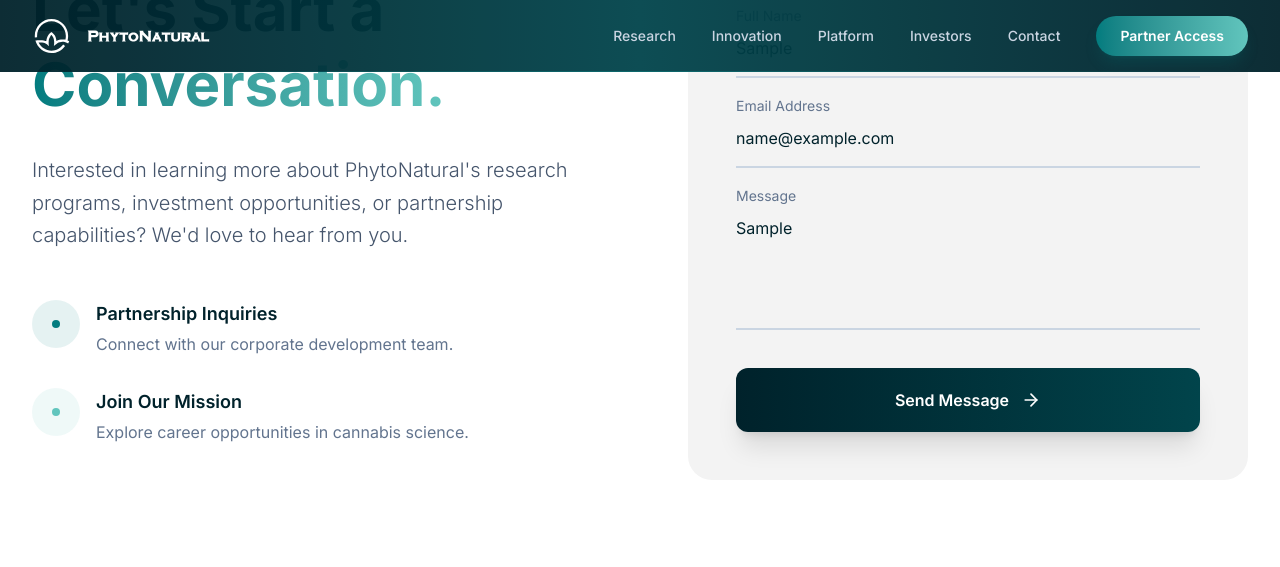
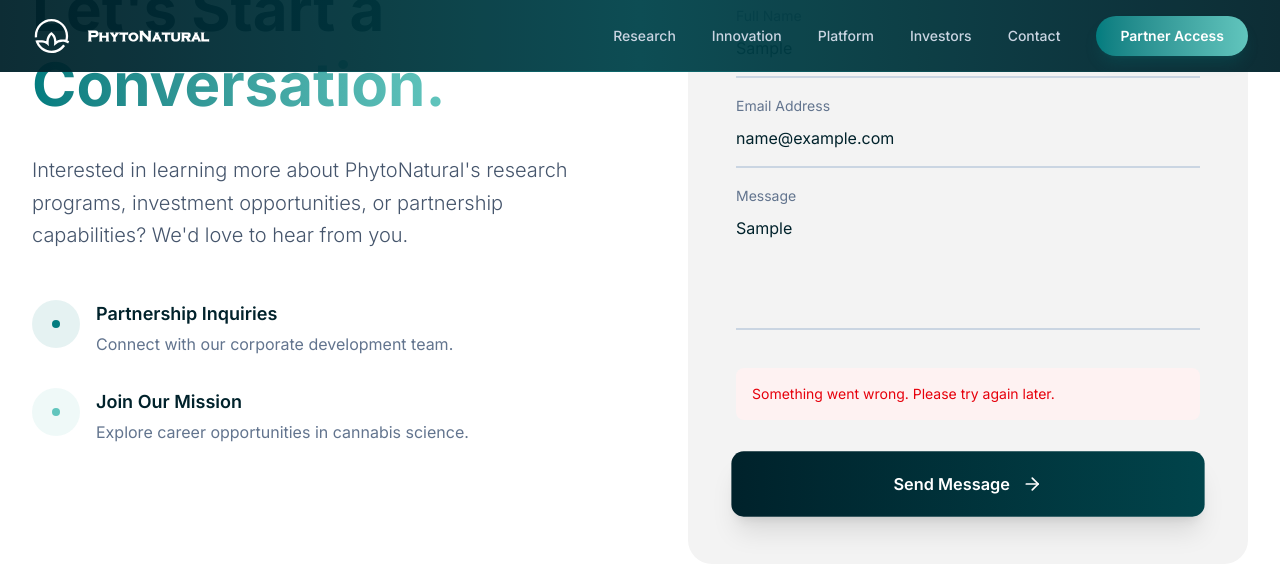
Before and after one commit to dreamframedev-design/phytonatural, a Next.js app: page / in a window 1280 px wide. Both pictures are taken after typing "Sample", "name@example.com", "Sample" into the empty fields and a click on the button "Send Message". Shown: the part 3718-4285 px from the top of the page. Built offline with nearby package versions, Linux system fonts and the light colour scheme.

Commit message:
feat: connect contact form to formspree and improved UI

```diff
--- a/components/ContactSection.tsx
+++ b/components/ContactSection.tsx
@@ -10,10 +10,30 @@ export default function ContactSection() {
         email: '',
         message: '',
     });
+    const [status, setStatus] = useState<'idle' | 'submitting' | 'success' | 'error'>('idle');
 
-    const handleSubmit = (e: React.FormEvent) => {
+    const handleSubmit = async (e: React.FormEvent) => {
         e.preventDefault();
-        console.log('Form submitted:', formData);
+        setStatus('submitting');
+
+        try {
+            const response = await fetch('https://formspree.io/f/maqdyebz', {
+                method: 'POST',
+                headers: {
+                    'Content-Type': 'application/json'
+                },
+                body: JSON.stringify(formData)
+            });
+
+            if (response.ok) {
+                setStatus('success');
+                setFormData({ name: '', email: '', message: '' });
+            } else {
+                setStatus('error');
+            }
+        } catch (error) {
+            setStatus('error');
+        }
     };
 
     return (
@@ -39,8 +59,8 @@ export default function ContactSection() {
                         </p>
 
                         <div className="space-y-8">
-                            <div className="flex items-start gap-4">
-                                <div className="w-12 h-12 rounded-full bg-teal/10 flex items-center justify-center shrink-0">
+                            <div className="flex items-start gap-4 group">
+                                <div className="w-12 h-12 rounded-full bg-teal/10 flex items-center justify-center shrink-0 group-hover:bg-teal/20 transition-colors">
                                     <div className="w-2 h-2 rounded-full bg-teal" />
                                 </div>
                                 <div>
@@ -49,8 +69,8 @@ export default function ContactSection() {
                                 </div>
                             </div>
 
-                            <div className="flex items-start gap-4">
-                                <div className="w-12 h-12 rounded-full bg-strong-cyan/10 flex items-center justify-center shrink-0">
+                            <div className="flex items-start gap-4 group">
+                                <div className="w-12 h-12 rounded-full bg-strong-cyan/10 flex items-center justify-center shrink-0 group-hover:bg-strong-cyan/20 transition-colors">
                                     <div className="w-2 h-2 rounded-full bg-strong-cyan" />
                                 </div>
                                 <div>
@@ -67,9 +87,28 @@ export default function ContactSection() {
                         whileInView={{ opacity: 1, x: 0 }}
                         viewport={{ once: true }}
                         transition={{ duration: 0.8, delay: 0.2 }}
-                        className="bg-white-smoke p-8 md:p-12 rounded-3xl"
+                        className="bg-white-smoke p-8 md:p-12 rounded-3xl relative overflow-hidden"
                     >
-                        <form onSubmit={handleSubmit} className="space-y-8">
+                        {status === 'success' ? (
+                            <motion.div
+                                initial={{ opacity: 0, scale: 0.9 }}
+                                animate={{ opacity: 1, scale: 1 }}
+                                className="absolute inset-0 flex flex-col items-center justify-center text-center p-8 bg-white/50 backdrop-blur-sm"
+                            >
+                                <div className="w-20 h-20 bg-teal/10 rounded-full flex items-center justify-center mb-6 text-teal">
+                                    <Send className="w-10 h-10" />
+                                </div>
+                                <h3 className="text-2xl font-bold text-jet-black mb-2">Message Sent!</h3>
+                                <p className="text-slate-600">Thank you for reaching out. We'll get back to you shortly.</p>
+                                <button
+                                    onClick={() => setStatus('idle')}
+                                    className="mt-8 text-sm font-semibold text-teal hover:underline"
+                                >
+                                    Send another message
+                                </button>
+                            </motion.div>
+                        ) : (
+                            <form onSubmit={handleSubmit} className="space-y-8 relative z-10">
                                 {/* Name */}
                                 <div className="relative group">
                                     <input
@@ -81,6 +120,7 @@ export default function ContactSection() {
                                         onChange={(e) => setFormData({ ...formData, name: e.target.value })}
                                         className="peer w-full px-0 py-4 bg-transparent border-b-2 border-slate-300 focus:border-teal outline-none transition-colors text-jet-black placeholder-transparent"
                                         required
+                                        disabled={status === 'submitting'}
                                     />
                                     <label
                                         htmlFor="name"
@@ -101,6 +141,7 @@ export default function ContactSection() {
                                         onChange={(e) => setFormData({ ...formData, email: e.target.value })}
                                         className="peer w-full px-0 py-4 bg-transparent border-b-2 border-slate-300 focus:border-teal outline-none transition-colors text-jet-black placeholder-transparent"
                                         required
+                                        disabled={status === 'submitting'}
                                     />
                                     <label
                                         htmlFor="email"
@@ -121,6 +162,7 @@ export default function ContactSection() {
                                         onChange={(e) => setFormData({ ...formData, message: e.target.value })}
                                         className="peer w-full px-0 py-4 bg-transparent border-b-2 border-slate-300 focus:border-teal outline-none transition-colors text-jet-black placeholder-transparent resize-none"
                                         required
+                                        disabled={status === 'submitting'}
                                     />
                                     <label
                                         htmlFor="message"
@@ -130,17 +172,31 @@ export default function ContactSection() {
                                     </label>
                                 </div>
 
+                                {status === 'error' && (
+                                    <div className="p-4 bg-red-50 text-red-600 rounded-lg text-sm">
+                                        Something went wrong. Please try again later.
+                                    </div>
+                                )}
+
                                 {/* Submit Button */}
                                 <motion.button
                                     type="submit"
-                                whileHover={{ scale: 1.02 }}
-                                whileTap={{ scale: 0.98 }}
-                                className="w-full inline-flex items-center justify-center gap-3 px-8 py-5 bg-gradient-to-r from-jet-black to-dark-teal text-white font-semibold rounded-xl shadow-xl hover:shadow-2xl transition-all"
+                                    disabled={status === 'submitting'}
+                                    whileHover={status !== 'submitting' ? { scale: 1.02 } : {}}
+                                    whileTap={status !== 'submitting' ? { scale: 0.98 } : {}}
+                                    className={`w-full inline-flex items-center justify-center gap-3 px-8 py-5 bg-gradient-to-r from-jet-black to-dark-teal text-white font-semibold rounded-xl shadow-xl hover:shadow-2xl transition-all ${status === 'submitting' ? 'opacity-80 cursor-wait' : ''}`}
                                 >
+                                    {status === 'submitting' ? (
+                                        <div className="w-6 h-6 border-2 border-white/30 border-t-white rounded-full animate-spin" />
+                                    ) : (
+                                        <>
                                             <span>Send Message</span>
                                             <ArrowRight className="w-5 h-5" />
+                                        </>
+                                    )}
                                 </motion.button>
                             </form>
+                        )}
                     </motion.div>
                 </div>
             </div>
```
Lines whose indentation alone changed are shown as unchanged.
